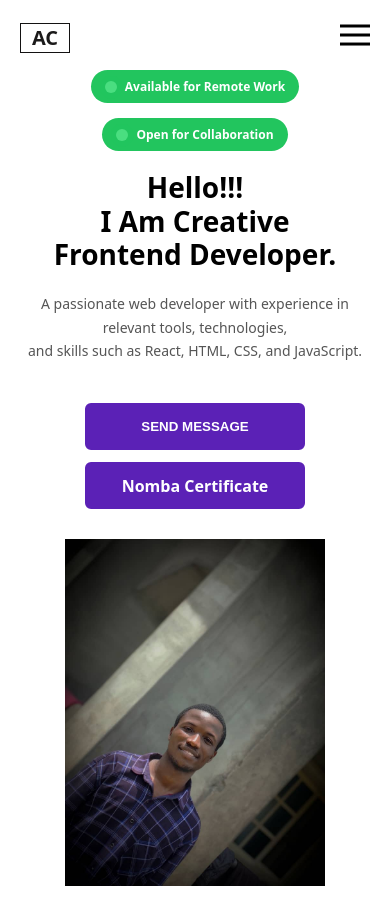
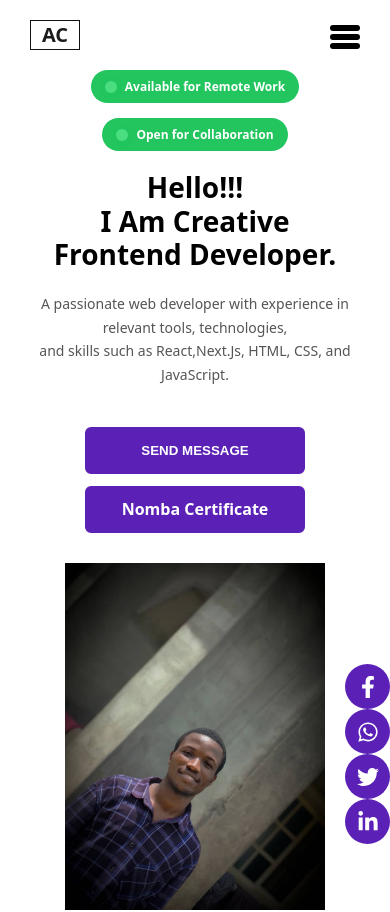
Before and after one commit to Andypraise/react-portfolio, a React (Vite) app: page / in a window 390 px wide. Shown: the top 912 px of the page. Built offline with nearby package versions, Linux system fonts and the light colour scheme.

Commit message:
made another changes in all the sections

```diff
--- a/index.html
+++ b/index.html
@@ -2,9 +2,9 @@
 <html lang="en">
   <head>
     <meta charset="UTF-8" />
-    <link rel="icon" type="image/svg+xml" href="/vite.svg" />
+    <link rel="icon" type="image/svg+xml" href="/IMG-20260531-WA0074.jpg" />
     <meta name="viewport" content="width=device-width, initial-scale=1.0" />
-    <title>Portfolio</title>
+    <title>Andy Chibueze</title>
   </head>
   <body>
     <div id="root"></div>
--- a/package.json
+++ b/package.json
@@ -12,7 +12,8 @@
   "dependencies": {
     "emailjs-com": "^3.2.0",
     "react": "^19.1.1",
-    "react-dom": "^19.1.1"
+    "react-dom": "^19.1.1",
+    "react-icons": "^5.7.0"
   },
   "devDependencies": {
     "@eslint/js": "^9.33.0",
--- a/src/components/Navbar/Navbar.css
+++ b/src/components/Navbar/Navbar.css
@@ -7,18 +7,24 @@
 body {
   font-family: system-ui, Avenir, Helvetica, Arial, sans-serif;
 }
+
+
 .navbar {
   width: 100%;
   position: fixed;
   top: 0;
   z-index: 1000;
   transition: background-color 0.3s ease, box-shadow 0.3s ease;
-  background-color: transparent; /* transparent at first */
+  background-color: transparent;
 }
+
+
 .navbar.scrolled {
-  background-color: white; /* turns white on scroll */
+  background-color: white;
   box-shadow: 0 2px 10px rgba(17, 17, 17, 0.1);
 }
+
+
 .nav-container {
   display: flex;
   justify-content: space-around;
@@ -26,65 +32,149 @@ body {
   padding: 20px;
   gap: 95px;
 }
+
+
 .logo {
   border: 1px solid rgb(19, 18, 18);
   height: 30px;
   width: 30px;
   cursor: pointer;
 }
+
+
 .logo h1 {
   font-size: 20px;
   text-align: center;
   color: rgb(27, 26, 26);
 }
+
+
+/* Desktop Navigation */
+
 .nav-menu {
   display: flex;
   align-items: center;
   gap: 70px;
 }
+
+
 .nav-menu li {
   list-style: none;
 }
+
+
 .nav-menu li a {
   text-decoration: none;
   color: rgb(31, 30, 30);
-  transition: transform 0.3s ease-in-out;
+  transition: all 0.3s ease-in-out;
   display: inline-block;
 }
+
+
 .nav-menu a:hover {
-  color: #ffe600;
+  color: #5b21b6;
   transform: scale(1.1);
 }
 
+
+/* Hamburger */
+
+.menu {
+  display: none;
+  flex-direction: column;
+  gap: 6px;
+  cursor: pointer;
+  z-index: 2000;
+}
+
+
+.menu span {
+  width: 30px;
+  height: 6px;
+  margin-top: 3px;
+  background: black;
+  border-radius: 5px;
+  transition: 0.4s ease;
+}
+
+
+/* Hamburger Animation */
+
+.menu.active span:nth-child(1) {
+  transform: rotate(45deg) translate(6px, 6px);
+  background: #fff;
+}
+
+
+.menu.active span:nth-child(2) {
+  opacity: 0;
+}
+
+
+.menu.active span:nth-child(3) {
+  transform: rotate(-45deg) translate(6px, -6px);
+  background: #fff;
+}
+
+
+
+/* Mobile */
+
 @media (max-width: 768px) {
+
+
+  .nav-container {
+    justify-content: space-between;
+    padding: 20px 30px;
+  }
+
+
+  .menu span{
+    display: block;
+  }
+
+
   .nav-menu {
-    overflow: hidden;
-    max-height: 0;
+
+    position: fixed;
+    top: 0;
+    right: -100%;
+
+    width: 280px;
+    height: 100vh;
+
+    background: #5b21b6;
+
+    display: flex;
     flex-direction: column;
-    background: #222;
+    justify-content: center;
+    align-items: center;
 
-    position: absolute;
-    top: 70px;
-    right: 0;
-    left: 0;
-    padding: 0 20px;
-    border-radius: 0 0 10px 10px;
-    transition: max-height 0.3s ease-in-out;
+    gap: 35px;
+
+    transition: right 0.5s ease;
   }
 
 
   .nav-menu.open {
-    max-height: 400px;
-    padding: 20px;
+    right: 0;
   }
+
+
   .nav-menu li a {
-      color: white;
+    color: white;
+    font-size: 20px;
+    font-weight: 700;
   }
-  .nav-container {
-    display: flex;
-    justify-content: space-between;
+
+
+  .nav-menu a:hover {
+    color: #ddd;
   }
+
+
   .logo {
     width: 50px;
   }
+.
 }
--- a/src/components/Navbar/Navbar.jsx
+++ b/src/components/Navbar/Navbar.jsx
@@ -1,6 +1,5 @@
 import React, { useState, useEffect } from "react";
 import "./Navbar.css";
-import menuImage from "../../assets/image31.png";
 
 function Navbar() {
   const [scrolled, setScrolled] = useState(false);
@@ -10,29 +9,65 @@ function Navbar() {
     const handleScroll = () => {
       setScrolled(window.scrollY > 50);
     };
+
     window.addEventListener("scroll", handleScroll);
+
     return () => window.removeEventListener("scroll", handleScroll);
   }, []);
+
 
   return (
     <nav className={`navbar ${scrolled ? "scrolled" : ""}`}>
       <div className="nav-container">
+
         <div className="logo">
           <h1>AC</h1>
         </div>
 
+
         {/* Navigation links */}
         <ul className={`nav-menu ${menuOpen ? "open" : ""}`}>
-          <li><a href="#work" onClick={() => setMenuOpen(false)}>WORK</a></li>
-          <li><a href="#about" onClick={() => setMenuOpen(false)}>ABOUT</a></li>
-          <li><a href="#blog" onClick={() => setMenuOpen(false)}>BLOG</a></li>
-          <li><a href="#contact" onClick={() => setMenuOpen(false)}>CONTACT</a></li>
+
+          <li>
+            <a href="#work" onClick={() => setMenuOpen(false)}>
+              WORK
+            </a>
+          </li>
+
+          <li>
+            <a href="#about" onClick={() => setMenuOpen(false)}>
+              ABOUT
+            </a>
+          </li>
+
+          <li>
+            <a href="#blog" onClick={() => setMenuOpen(false)}>
+              BLOG
+            </a>
+          </li>
+
+          <li>
+            <a href="#contact" onClick={() => setMenuOpen(false)}>
+              CONTACT
+            </a>
+          </li>
+
         </ul>
 
-        {/* Hamburger icon */}
-        <div className="menu" onClick={() => setMenuOpen(!menuOpen)}>
-          <img src={menuImage} alt="menu" />
+
+        {/* Animated Hamburger */}
+        <div
+          className={`menu ${menuOpen ? "active" : ""}`}
+          onClick={() => setMenuOpen(!menuOpen)}
+        >
+
+          <span></span>
+          <span></span>
+          <span></span>
+
         </div>
+
+
       </div>
     </nav>
   );
--- a/src/page/About/About.css
+++ b/src/page/About/About.css
@@ -63,7 +63,7 @@ margin-top: 70px;
 }
 
 .web-text-2 p{
-    margin-top: 15px;
+    margin-top: 12px;
     margin-bottom: 20px;
     color: #555;
 }
--- a/src/page/Contact/Contact.css
+++ b/src/page/Contact/Contact.css
@@ -68,6 +68,51 @@ form textarea{
 }
 .menu img{
     width: 30px;
+}
+.line {
+  display: flex;
+  align-items: center;
+  gap: 15px;
+  margin-bottom: 20px;
+}
+
+.contact-icon {
+  font-size: 28px;
+  color: #5b21b6;
+}
+
+.line p {
+  margin: 0;
+  color: #555;
+}
+.line-img {
+  display: flex;
+  flex-direction: column;
+  gap: 20px;
+  margin-top: 30px;
+  position: fixed;
+bottom: 0;
+right: 0;
+}
+
+.line-img a {
+  width: 45px;
+  height: 45px;
+  display: flex;
+  justify-content: center;
+  align-items: center;
+  background: #5b21b6;
+  color: white;
+  border-radius: 50%;
+  font-size: 22px;
+  transition: all 0.3s ease;
+}
+
+.line-img a:hover {
+  background: transparent;
+  color: #5b21b6;
+  border: 2px solid #5b21b6;
+  transform: translateY(-5px);
 }
 @media(max-width:768px){
     .menu{
--- a/src/page/Contact/Contact.jsx
+++ b/src/page/Contact/Contact.jsx
@@ -1,13 +1,22 @@
 import React, { useState } from "react";
+import {
+  FaMapMarkerAlt,
+  FaPhoneAlt,
+  FaEnvelope,
+  FaFacebookF,
+  FaWhatsapp,
+  FaTwitter,
+  FaLinkedinIn,
+} from "react-icons/fa";
 import emailjs from "emailjs-com";
 import "./Contact.css";
-import contactImage from "../../assets/image7.png";
-import locateImage from "../../assets/image11.png"
-import phoneImage from "../../assets/image12.png"
-import emailImage from "../../assets/image13.png"
-import faceImage from "../../assets/image14.png"
-import twiImage from "../../assets/image15.png"
-import webImage from "../../assets/image16.png"
+import contactImage from "../../assets/IMG-20260531-WA0074.jpg";
+// import locateImage from "../../assets/image11.png";
+// import phoneImage from "../../assets/image12.png";
+// import emailImage from "../../assets/image13.png";
+// import faceImage from "../../assets/image14.png";
+// import twiImage from "../../assets/image15.png";
+// import webImage from "../../assets/image16.png";
 
 function Contact() {
   const [formData, setFormData] = useState({
@@ -28,7 +37,7 @@ function Contact() {
         "service_o3u0k3m", // Your Service ID
         "template_k7vefdy", // ✅ Correct Template ID
         formData,
-        "YZ_Arzau_R4mJZLnL" // Your Public Key
+        "YZ_Arzau_R4mJZLnL", // Your Public Key
       )
 
       .then(
@@ -38,7 +47,7 @@ function Contact() {
         },
         (error) => {
           alert("❌ Failed to send message: " + error.text);
-        }
+        },
       );
   };
 
@@ -92,24 +101,62 @@ function Contact() {
         </div>
         <div>
           <div className="location">
-            <div className="line"><img src={locateImage} alt="" />
-            <p>7 Powerline <br />
-            Aba, Abia State.</p>
+            <div className="line">
+              <FaMapMarkerAlt className="contact-icon" />
+
+              <p>
+                7 Powerline <br />
+                Aba, Abia State.
+              </p>
             </div>
+
             <div className="line">
-              <img src={phoneImage} alt="" />
-              <p>+2349133277350</p>
-              <p>+2349134820922</p>
+              <FaPhoneAlt className="contact-icon" />
+
+              <p>
+                +2349133277350 <br />
+                +2349134820922
+              </p>
             </div>
+
             <div className="line">
-              <img src={emailImage} alt="" />
+              <FaEnvelope className="contact-icon" />
+
               <p>andypraise890@gmail.com</p>
             </div>
           </div>
           <div className="line-img">
-            <img src={faceImage} alt="" />
-            <img src={twiImage} alt="" />
-            <img src={webImage} alt="" />
+            <a
+              href="https://www.facebook.com/profile.php?id=61578592229212"
+              target="_blank"
+              rel="noopener noreferrer"
+            >
+              <FaFacebookF />
+            </a>
+
+            <a
+              href="https://wa.me/2349133277350"
+              target="_blank"
+              rel="noopener noreferrer"
+            >
+              <FaWhatsapp />
+            </a>
+
+            <a
+              href="https://x.com/AndyPraise8266"
+              target="_blank"
+              rel="noopener noreferrer"
+            >
+              <FaTwitter />
+            </a>
+
+            <a
+              href="https://www.linkedin.com/in/andy-chibueze-54b653375?utm_source=share_via&utm_content=profile&utm_medium=member_android"
+              target="_blank"
+              rel="noopener noreferrer"
+            >
+              <FaLinkedinIn />
+            </a>
           </div>
         </div>
       </div>
--- a/src/page/Home/Home.jsx
+++ b/src/page/Home/Home.jsx
@@ -41,7 +41,7 @@ function Home() {
           <p>
             A passionate web developer with experience in relevant tools,
             technologies, <br />
-            and skills such as React, HTML, CSS, and JavaScript.
+            and skills such as React,Next.Js, HTML, CSS, and JavaScript.
           </p>
 
           <div className="btn">
```
Also changed, not shown: public/IMG-20260531-WA0074.jpg (added), 1 other file (tests, documents, lock files or other folders).
